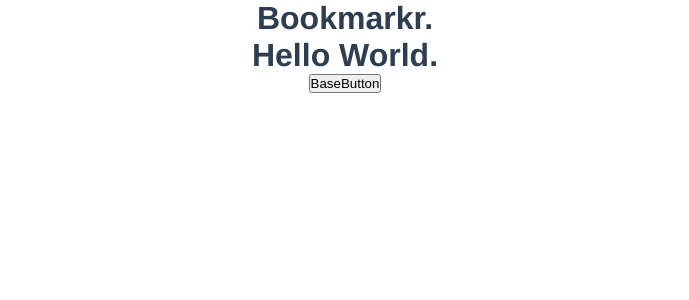
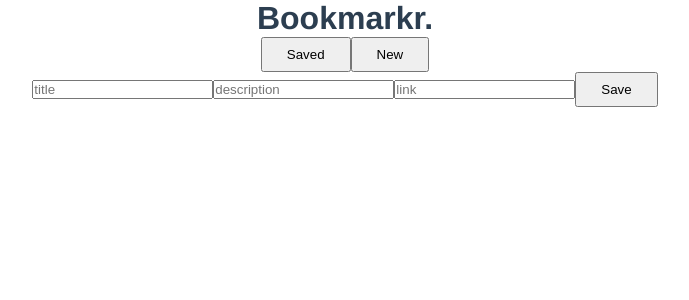
Before and after one commit to barnabasedubio/bookmarkr, a Vue app: page / in a window 1280 px wide. Shown: the top 300 px of the page, without its empty margins (295-984 px from the left). Built offline with nearby package versions, Linux system fonts and the light colour scheme.

Commit message:
implement add new bookmark

```diff
--- a/src/App.vue
+++ b/src/App.vue
@@ -1,18 +1,38 @@
 <template>
     <the-header></the-header>
-    <h1>Hello World.</h1>
-    <base-button></base-button>
+    <menu-bar></menu-bar>
+    <new-bookmark-form
+        @event-new-bookmark="addNewBookmarkItem"
+    ></new-bookmark-form>
+    <bookmark-item-list :bookmark-items="bookMarkList"></bookmark-item-list>
     <the-footer></the-footer>
 </template>
 
 <script>
-import TheHeader from "./components/TheHeader.vue"
-import TheFooter from "./components/TheFooter.vue"
+import TheHeader from "./components/TheHeader.vue";
+import TheFooter from "./components/TheFooter.vue";
+import MenuBar from "./components/MenuBar.vue";
+import BookmarkItemList from "./components/BookmarkItemList.vue";
+import NewBookmarkForm from "./components/NewBookmarkForm.vue";
 export default {
     name: "App",
     components: {
         TheHeader,
-		TheFooter
+        TheFooter,
+        MenuBar,
+        BookmarkItemList,
+        NewBookmarkForm
+    },
+    data() {
+        return {
+            bookMarkList: []
+        };
+    },
+    methods: {
+        addNewBookmarkItem(newBookmarkItemObject) {
+            console.log(newBookmarkItemObject);
+            this.bookMarkList.push(newBookmarkItemObject);
+        }
     }
 };
 </script>
--- a/src/components/BaseButton.vue
+++ b/src/components/BaseButton.vue
@@ -1,9 +1,15 @@
 <template>
-    <button>BaseButton</button>
+    <button>
+        <slot></slot>
+    </button>
 </template>
 
 <script>
 export default {};
 </script>
 
-<style scoped></style>
+<style scoped>
+button {
+    padding: 0.5rem 1.5rem;
+}
+</style>
--- a/src/components/BookmarkItem.vue
+++ b/src/components/BookmarkItem.vue
@@ -1,9 +1,17 @@
 <template>
-    <div></div>
+    <div>
+        <h3>{{ bookmarkItem.bookmarkItemTitle }}</h3>
+        <p>{{ bookmarkItem.bookmarkItemDescription }}</p>
+        <p>{{ bookmarkItem.bookmarkItemLink }}</p>
+    </div>
 </template>
 
 <script>
-export default {};
+export default {
+    props: {
+        bookmarkItem: Object
+    }
+};
 </script>
 
 <style scoped></style>
--- /dev/null
+++ b/src/components/BookmarkItemList.vue
@@ -0,0 +1,23 @@
+<template>
+    <ul>
+        <li v-for="item in bookmarkItems" :key="item.id">
+            <bookmark-item :bookmark-item="item"></bookmark-item>
+        </li>
+    </ul>
+</template>
+
+<script>
+    import BookmarkItem from "./BookmarkItem.vue"
+    export default {
+        props: {
+            bookmarkItems: Array
+        },
+        components: {
+            BookmarkItem
+        }
+    }
+</script>
+
+<style scoped>
+
+</style>
--- a/src/components/MenuBar.vue
+++ b/src/components/MenuBar.vue
@@ -1,15 +1,17 @@
 <template>
     <div>
-
+        <base-button>Saved</base-button>
+        <base-button>New</base-button>
     </div>
 </template>
 
 <script>
-    export default {
-
+import BaseButton from "./BaseButton.vue"
+export default {
+    components: {
+        BaseButton
     }
+};
 </script>
 
-<style scoped>
-
-</style>
+<style scoped></style>
--- a/src/components/NewBookmarkForm.vue
+++ b/src/components/NewBookmarkForm.vue
@@ -1,9 +1,43 @@
 <template>
-    <div></div>
+    <div>
+        <input type="text" placeholder="title" v-model="bookmarkItemTitle" />
+        <input
+            type="text"
+            placeholder="description"
+            v-model="bookmarkItemDescription"
+        />
+        <input type="text" placeholder="link" v-model="bookmarkItemLink" />
+        <base-button @click="saveNewBookmark">
+            Save
+        </base-button>
+    </div>
 </template>
 
 <script>
-export default {};
+import generateID from "../tools/generateID.js"
+export default {
+    emits: ["event-new-bookmark"],
+    data() {
+        return {
+            bookmarkItemTitle: "",
+            bookmarkItemDescription: "",
+            bookmarkItemLink: ""
+        };
+    },
+    methods: {
+        saveNewBookmark() {
+            const UID = generateID();
+            let newBookmarkItemObject = {
+                id: UID,
+                bookmarkItemTitle: this.bookmarkItemTitle,
+                bookmarkItemDescription: this.bookmarkItemDescription,
+                bookmarkItemLink: this.bookmarkItemLink
+            };
+
+            this.$emit("event-new-bookmark", newBookmarkItemObject);
+        }
+    }
+};
 </script>
 
 <style scoped></style>
--- /dev/null
+++ b/src/tools/generateID.js
@@ -0,0 +1,10 @@
+const generateID = function() {
+    return (
+        Date.now().toString(36) +
+        Math.random()
+            .toString(36)
+            .substr(2)
+    );
+};
+
+export default generateID;
```
Lines whose indentation alone changed are shown as unchanged.
